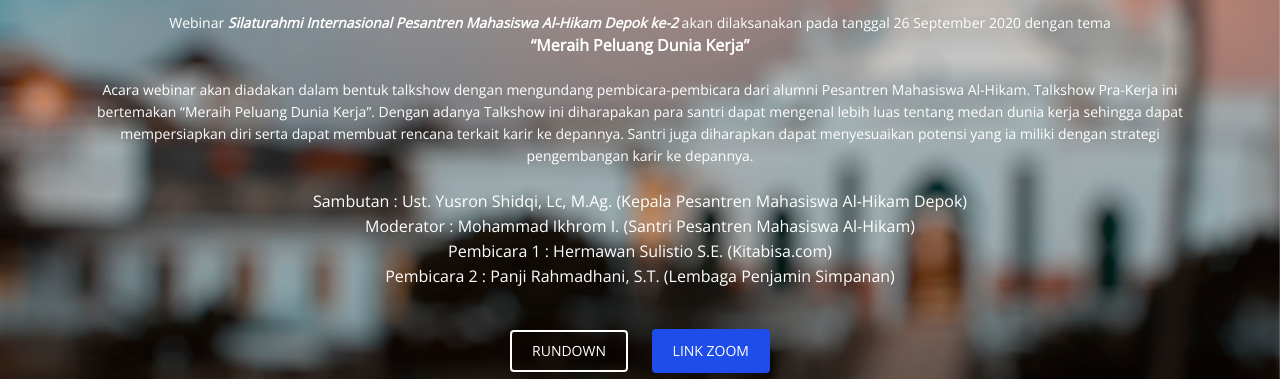
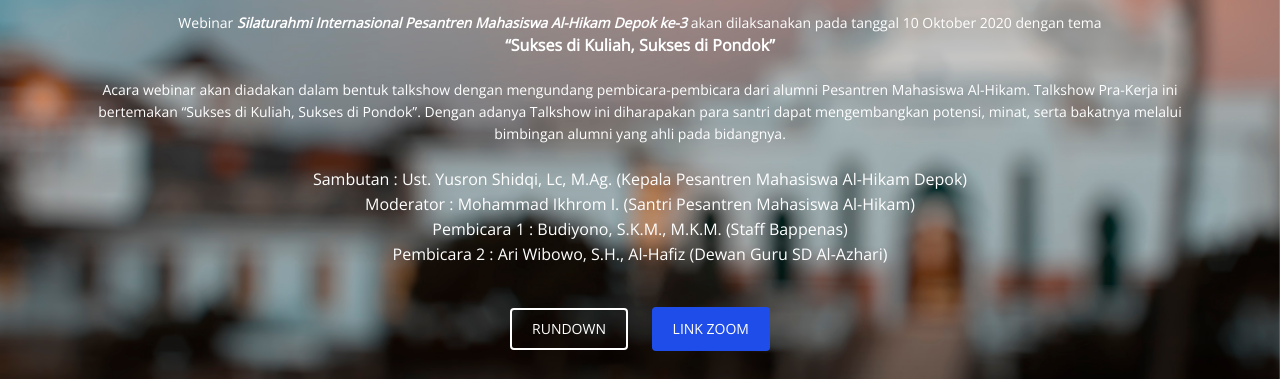
Before and after one commit to webinarhikam/webinarhikam.github.io, a plain HTML site: page index.html in a window 1280 px wide. Shown: the part 436-815 px from the top of the page. Drawn offline with nearby package versions, Linux system fonts and the light colour scheme; files whose address does not match are found by name.

Commit message:
Update Third Session

```diff
--- a/assets/js/main.js
+++ b/assets/js/main.js
@@ -22,7 +22,7 @@
     /* ==========================================================================
     countdown timer
     ========================================================================== */
-     jQuery('#clock').countdown('2020/09/26 10:00:00',function(event){
+     jQuery('#clock').countdown('2020/10/10 20:00:00',function(event){
       var $this=jQuery(this).html(event.strftime(''
       +'<div class="time-entry days"><span>%-D</span> Days</div> '
       +'<div class="time-entry hours"><span>%H</span> Hours</div> '
--- a/index.html
+++ b/index.html
@@ -45,25 +45,23 @@
               <div id="clock" class="time-count"></div>
             </div>
             <p>
-              Webinar <i><b>Silaturahmi Internasional Pesantren Mahasiswa Al-Hikam Depok ke-2</b></i> akan dilaksanakan pada tanggal 26 September
-              2020 dengan tema <br><b style="font-size: medium;">“Meraih Peluang Dunia Kerja”</b><br><br>
+              Webinar <i><b>Silaturahmi Internasional Pesantren Mahasiswa Al-Hikam Depok ke-3</b></i> akan dilaksanakan pada tanggal 10 Oktober
+              2020 dengan tema <br><b style="font-size: medium;">“Sukses di Kuliah, Sukses di Pondok”</b><br><br>
             </p>
             <p>
               Acara webinar akan diadakan dalam bentuk talkshow dengan mengundang pembicara-pembicara dari alumni Pesantren Mahasiswa
-              Al-Hikam. Talkshow Pra-Kerja ini bertemakan “Meraih Peluang Dunia Kerja”. Dengan adanya Talkshow ini diharapakan para
-              santri dapat mengenal lebih luas tentang medan dunia kerja sehingga dapat mempersiapkan diri serta dapat membuat rencana
-              terkait karir ke depannya. Santri juga diharapkan dapat menyesuaikan potensi yang ia miliki dengan strategi pengembangan
-              karir ke depannya.<br><br>
+              Al-Hikam. Talkshow Pra-Kerja ini bertemakan “Sukses di Kuliah, Sukses di Pondok”. Dengan adanya Talkshow ini diharapakan para
+              santri dapat mengembangkan potensi, minat, serta bakatnya melalui bimbingan alumni yang ahli pada bidangnya.<br><br>
               <ul style="font-size: medium;">
                 <li>Sambutan    : Ust. Yusron Shidqi, Lc, M.Ag. (Kepala Pesantren Mahasiswa Al-Hikam Depok)</li>
                 <li>Moderator   : Mohammad Ikhrom I. (Santri Pesantren Mahasiswa Al-Hikam)</li>
-                <li>Pembicara 1 :	Hermawan Sulistio S.E. (Kitabisa.com)</li>
-                <li>Pembicara 2 :	Panji Rahmadhani, S.T. (Lembaga Penjamin Simpanan)</li>
+                <li>Pembicara 1 :	Budiyono, S.K.M., M.K.M. (Staff Bappenas)</li>
+                <li>Pembicara 2 :	Ari Wibowo, S.H., Al-Hafiz (Dewan Guru SD Al-Azhari)</li>
               </ul>
             </p>
             <div class="button-group">
               <a href="https://docs.google.com/spreadsheets/d/1YwoGvjWbtmaxBEzgc7M_bl4jafBDQLfe9RlfCSudEWc/edit?usp=sharing" target="_blank" class="btn btn-border">RUNDOWN</a>
-              <a href="https://us02web.zoom.us/j/88567457979" target="_blank" class="btn btn-zoom">Link Zoom</a>
+              <a href="#" target="_blank" class="btn btn-zoom">Link Zoom</a>
             </div>
             <div class="social mt-4">
               <a class="instagram" href="https://www.instagram.com/pesmaalhikam/" target="_blank"><i class="lni-instagram-filled"></i></a>
```
